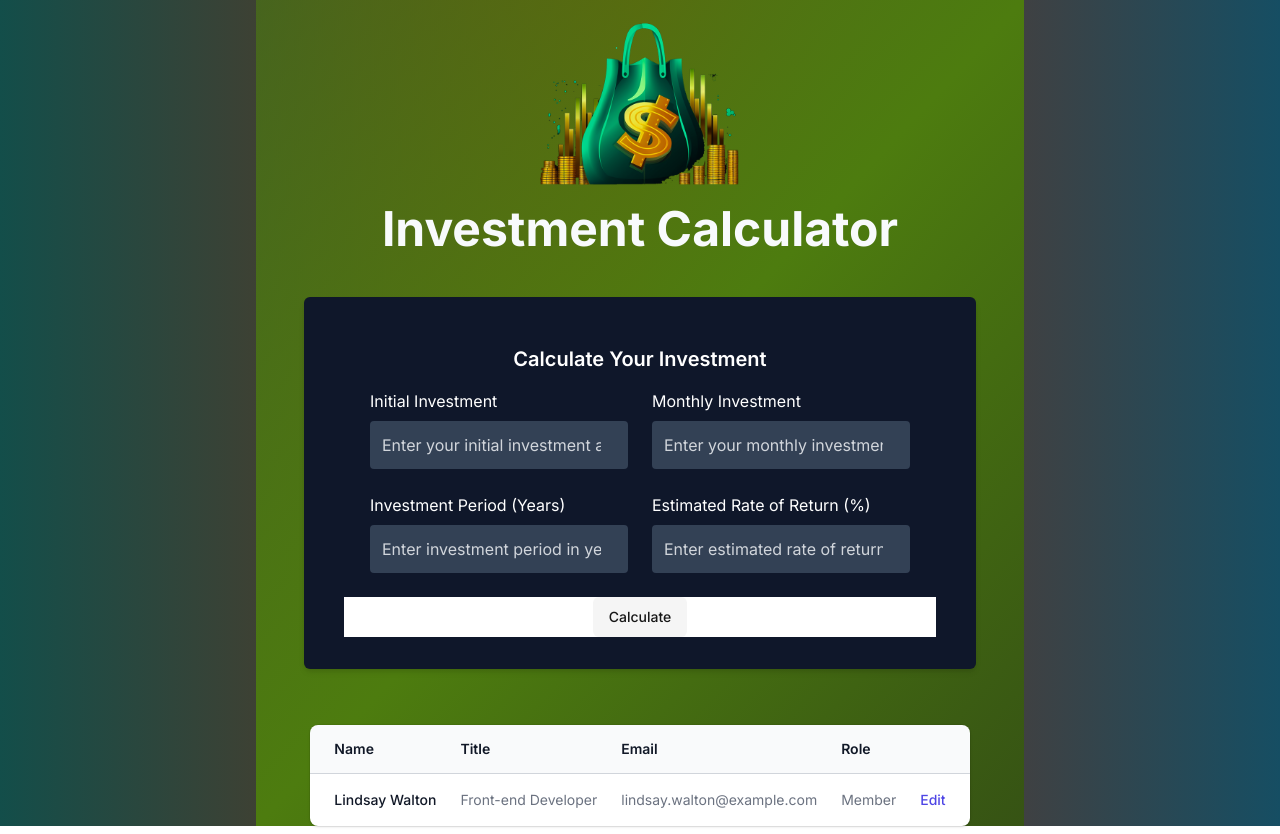
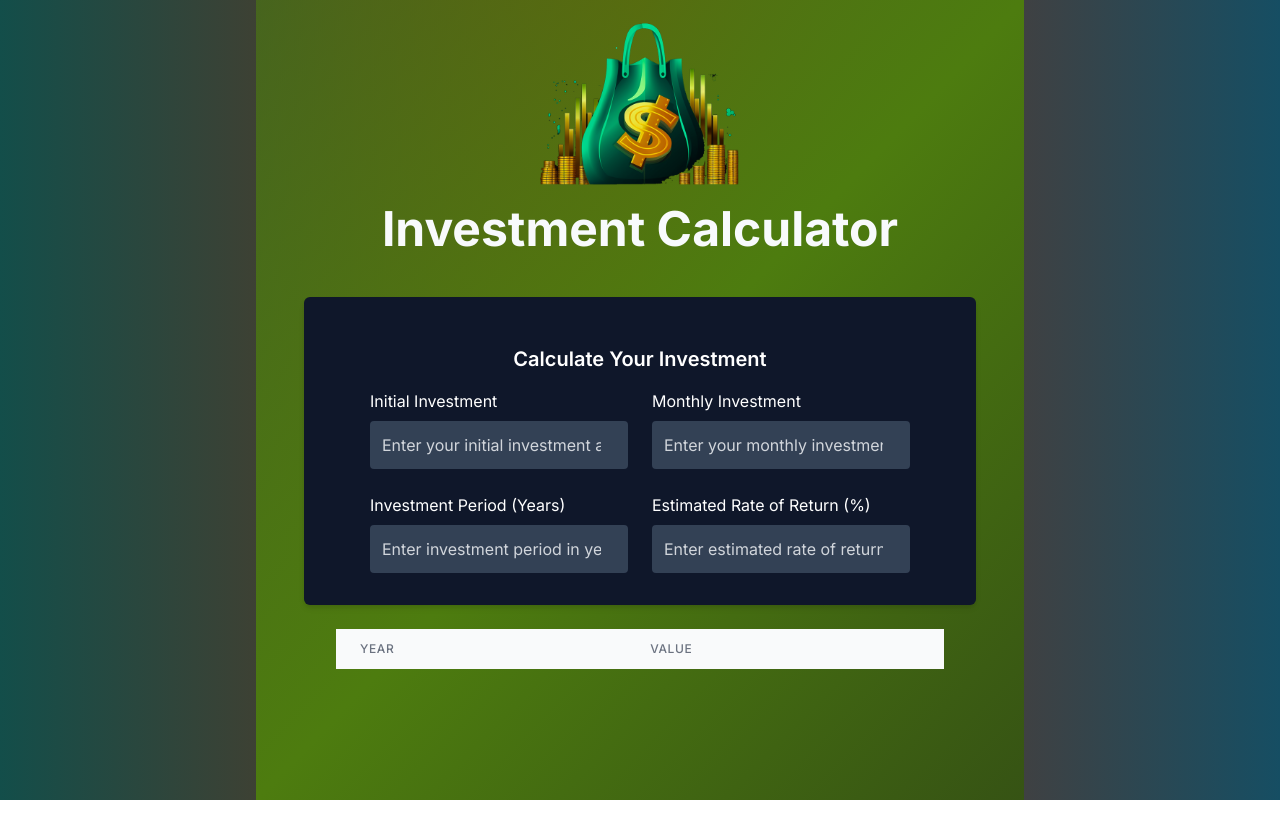
Before and after one commit to aaronaltman/portfolio_investment_calculator, a Next.js app: page / in a window 1280 px wide. After the commit the page ends 800 px from the top, so only its background shows below. Built offline with nearby package versions, Linux system fonts and the light colour scheme.

Commit message:
calculate investment

```diff
--- a/src/app/page.tsx
+++ b/src/app/page.tsx
@@ -1,13 +1,11 @@
 import Header from "@/components/not-layout/header";
-import InputBox from "@/components/not-layout/input-box";
-import OutputTable from "@/components/not-layout/output-table";
+import InputPlusBoxTable2 from "@/components/not-layout/input-box-table-2";
 
 export default function Home() {
   return (
     <main className="flex flex-col justify-center items-center">
       <Header />
-      <InputBox />
-      <OutputTable />
+      <InputPlusBoxTable2 />
     </main>
   );
 }
--- /dev/null
+++ b/src/components/not-layout/input-box-table-2.tsx
@@ -0,0 +1,77 @@
+"use client";
+
+import React from "react";
+import InputBox from "./input-box";
+import Table2 from "./table2";
+import { useState } from "react";
+
+type HandleInitialProps = React.ChangeEvent<HTMLInputElement>;
+
+export default function InputPlusBoxTable2() {
+  const [initialInvestment, setInitialInvestment] = useState("");
+  const [monthlyInvestment, setMonthlyInvestment] = useState("");
+  const [investmentPeriod, setInvestmentPeriod] = useState("");
+  const [estimatedRateOfReturn, setEstimatedRateOfReturn] = useState("");
+
+  const handleInitialInvestmentChange = (event: HandleInitialProps) => {
+    // Convert the input value to a number before setting the state
+    let value = Number(event.target.value);
+    if (value < 0) {
+      alert("Initial investment cannot be negative");
+      return;
+    }
+    setInitialInvestment(value.toString());
+    console.log(value);
+  };
+
+  const handleMonthlyInvestmentChange = (event: HandleInitialProps) => {
+    // Convert the input value to a number before setting the state
+    let value = Number(event.target.value);
+    if (value < 0) {
+      alert("Initial investment cannot be negative");
+      return;
+    }
+    setMonthlyInvestment(value.toString());
+    console.log(value);
+  };
+  const handleInvestmentPeriodChange = (event: HandleInitialProps) => {
+    // Convert the input value to a number before setting the state
+    let value = Number(event.target.value);
+    if (value < 0) {
+      alert("Initial investment cannot be negative");
+      return;
+    }
+    setInvestmentPeriod(value.toString());
+    console.log(value);
+  };
+  const handleEstimatedRateOfReturnChange = (event: HandleInitialProps) => {
+    // Convert the input value to a number before setting the state
+    let value = Number(event.target.value);
+    if (value < 0) {
+      alert("Initial investment cannot be negative");
+      return;
+    }
+    setEstimatedRateOfReturn(value.toString());
+    console.log(value);
+  };
+  return (
+    <main className="pb-20">
+      <InputBox
+        initialInvestment={initialInvestment}
+        onInitialInvestmentChange={handleInitialInvestmentChange}
+        monthlyInvestment={monthlyInvestment}
+        onMonthlyInvestmentChange={handleMonthlyInvestmentChange}
+        investmentPeriod={investmentPeriod}
+        onInvestmentPeriodChange={handleInvestmentPeriodChange}
+        estimatedRateOfReturn={estimatedRateOfReturn}
+        onEstimatedRateOfReturnChange={handleEstimatedRateOfReturnChange}
+      />
+      <Table2
+        initialInvestment={initialInvestment}
+        monthlyInvestment={monthlyInvestment}
+        investmentPeriod={investmentPeriod}
+        estimatedRateOfReturn={estimatedRateOfReturn}
+      />
+    </main>
+  );
+}
--- a/src/components/not-layout/input-box.tsx
+++ b/src/components/not-layout/input-box.tsx
@@ -2,57 +2,31 @@
 
 import React, { useState } from "react";
 import { Button } from "../ui/button";
+import { on } from "events";
 
 type HandleInitialProps = React.ChangeEvent<HTMLInputElement>;
 
-export default function InputBox() {
-  const [initialInvestment, setInitialInvestment] = useState("");
-  const [monthlyInvestment, setMonthlyInvestment] = useState("");
-  const [investmentPeriod, setInvestmentPeriod] = useState("");
-  const [estimatedRateOfReturn, setEstimatedRateOfReturn] = useState("");
+interface InputBoxProps {
+  initialInvestment: string;
+  onInitialInvestmentChange: (event: HandleInitialProps) => void;
+  monthlyInvestment: string;
+  onMonthlyInvestmentChange: (event: HandleInitialProps) => void;
+  investmentPeriod: string;
+  onInvestmentPeriodChange: (event: HandleInitialProps) => void;
+  estimatedRateOfReturn: string;
+  onEstimatedRateOfReturnChange: (event: HandleInitialProps) => void;
+}
 
-  const handleInitialInvestmentChange = (event: HandleInitialProps) => {
-    // Convert the input value to a number before setting the state
-    let value = Number(event.target.value);
-    if (value < 0) {
-      alert("Initial investment cannot be negative");
-      return;
-    }
-    setInitialInvestment(value.toString());
-    console.log(value);
-  };
-
-  const handleMonthlyInvestmentChange = (event: HandleInitialProps) => {
-    // Convert the input value to a number before setting the state
-    let value = Number(event.target.value);
-    if (value < 0) {
-      alert("Initial investment cannot be negative");
-      return;
-    }
-    setMonthlyInvestment(value.toString());
-    console.log(value);
-  };
-  const handleInvestmentPeriodChange = (event: HandleInitialProps) => {
-    // Convert the input value to a number before setting the state
-    let value = Number(event.target.value);
-    if (value < 0) {
-      alert("Initial investment cannot be negative");
-      return;
-    }
-    setInvestmentPeriod(value.toString());
-    console.log(value);
-  };
-  const handleEstimatedRateOfReturnChange = (event: HandleInitialProps) => {
-    // Convert the input value to a number before setting the state
-    let value = Number(event.target.value);
-    if (value < 0) {
-      alert("Initial investment cannot be negative");
-      return;
-    }
-    setEstimatedRateOfReturn(value.toString());
-    console.log(value);
-  };
-
+export default function InputBox({
+  initialInvestment,
+  onInitialInvestmentChange,
+  monthlyInvestment,
+  onMonthlyInvestmentChange,
+  investmentPeriod,
+  onInvestmentPeriodChange,
+  estimatedRateOfReturn,
+  onEstimatedRateOfReturnChange,
+}: InputBoxProps) {
   return (
     <section className="bg-slate-900 max-w-2xl mx-auto py-8 my-6 rounded-md shadow-md">
       <h1 className="text-center text-white text-xl font-semibold py-4">
@@ -65,7 +39,7 @@ export default function InputBox() {
             type="number"
             placeholder="Enter your initial investment amount"
             className="mt-2 p-3 rounded border-none bg-slate-700 text-white placeholder-gray-300"
-            onChange={handleInitialInvestmentChange}
+            onChange={onInitialInvestmentChange}
             value={initialInvestment}
           />
         </label>
@@ -75,7 +49,7 @@ export default function InputBox() {
             type="number"
             placeholder="Enter your monthly investment amount"
             className="mt-2 p-3 rounded border-none bg-slate-700 text-white placeholder-gray-300"
-            onChange={handleMonthlyInvestmentChange}
+            onChange={onMonthlyInvestmentChange}
             value={monthlyInvestment}
           />
         </label>
@@ -85,7 +59,7 @@ export default function InputBox() {
             type="number"
             placeholder="Enter investment period in years"
             className="mt-2 p-3 rounded border-none bg-slate-700 text-white placeholder-gray-300"
-            onChange={handleInvestmentPeriodChange}
+            onChange={onInvestmentPeriodChange}
             value={investmentPeriod}
           />
         </label>
@@ -95,13 +69,10 @@ export default function InputBox() {
             type="number"
             placeholder="Enter estimated rate of return"
             className="mt-2 p-3 rounded border-none bg-slate-700 text-white placeholder-gray-300"
-            onChange={handleEstimatedRateOfReturnChange}
+            onChange={onEstimatedRateOfReturnChange}
             value={estimatedRateOfReturn}
           />
         </label>
-        <div className="flex w-full bg-white justify-center">
-          <Button variant={"secondary"}>Calculate</Button>
-        </div>
       </form>
     </section>
   );
--- a/src/components/not-layout/table2.tsx
+++ b/src/components/not-layout/table2.tsx
@@ -1,81 +1,60 @@
-const people = [
-  {
-    name: "Lindsay Walton",
-    title: "Front-end Developer",
-    email: "lindsay.walton@example.com",
-    role: "Member",
-  },
-  // More people...
-];
+"use client";
 
-export default function Table2() {
+import React from "react";
+
+interface Table2Props {
+  initialInvestment: string;
+  monthlyInvestment: string;
+  investmentPeriod: string;
+  estimatedRateOfReturn: string;
+}
+
+const Table2: React.FC<Table2Props> = ({
+  initialInvestment,
+  monthlyInvestment,
+  investmentPeriod,
+  estimatedRateOfReturn,
+}) => {
+  // Convert strings to numbers for calculation
+  const P = Number(initialInvestment);
+  const monthlyInvest = Number(monthlyInvestment);
+  const years = Number(investmentPeriod);
+  const rateOfReturn = Number(estimatedRateOfReturn) / 100; // Convert percentage to decimal
+
+  // Calculate future value for each year
+  const calculateFutureValue = (year: number) => {
+    // Using compound interest annually for simplicity
+    return P * Math.pow(1 + rateOfReturn, year) + monthlyInvest * 12 * year;
+  };
+
+  // Generate rows for each year
+  const rows = Array.from({ length: years }, (_, index) => ({
+    year: index + 1,
+    value: calculateFutureValue(index + 1),
+  }));
+
   return (
-    <div className="px-4 sm:px-6 lg:px-8 max-w-6xl">
-      <div className="sm:flex sm:items-center">
-        <div className="sm:flex-auto"></div>
-        <div className="mt-4 sm:ml-16 sm:mt-0 sm:flex-none"></div>
-      </div>
-      <div className="mt-8 flow-root">
-        <div className="-mx-4 -my-2 overflow-x-auto sm:-mx-6 lg:-mx-8">
-          <div className="inline-block min-w-full py-2 align-middle sm:px-6 lg:px-8">
-            <div className="overflow-hidden shadow ring-1 ring-black ring-opacity-5 sm:rounded-lg">
+    <div className="max-w-6xl mx-auto px-4 sm:px-6 lg:px-8">
+      <div className="overflow-x-auto">
         <table className="min-w-full divide-y divide-gray-300">
           <thead className="bg-gray-50">
             <tr>
-                    <th
-                      scope="col"
-                      className="py-3.5 pl-4 pr-3 text-left text-sm font-semibold text-gray-900 sm:pl-6"
-                    >
-                      Name
+              <th className="px-6 py-3 text-left text-xs font-medium text-gray-500 uppercase tracking-wider">
+                Year
               </th>
-                    <th
-                      scope="col"
-                      className="px-3 py-3.5 text-left text-sm font-semibold text-gray-900"
-                    >
-                      Title
-                    </th>
-                    <th
-                      scope="col"
-                      className="px-3 py-3.5 text-left text-sm font-semibold text-gray-900"
-                    >
-                      Email
-                    </th>
-                    <th
-                      scope="col"
-                      className="px-3 py-3.5 text-left text-sm font-semibold text-gray-900"
-                    >
-                      Role
-                    </th>
-                    <th
-                      scope="col"
-                      className="relative py-3.5 pl-3 pr-4 sm:pr-6"
-                    >
-                      <span className="sr-only">Edit</span>
+              <th className="px-6 py-3 text-left text-xs font-medium text-gray-500 uppercase tracking-wider">
+                Value
               </th>
             </tr>
           </thead>
-                <tbody className="divide-y divide-gray-200 bg-white">
-                  {people.map((person) => (
-                    <tr key={person.email}>
-                      <td className="whitespace-nowrap py-4 pl-4 pr-3 text-sm font-medium text-gray-900 sm:pl-6">
-                        {person.name}
+          <tbody className="bg-white divide-y divide-gray-200">
+            {rows.map((row) => (
+              <tr key={row.year}>
+                <td className="px-6 py-4 whitespace-nowrap text-sm text-gray-500">
+                  {row.year}
                 </td>
-                      <td className="whitespace-nowrap px-3 py-4 text-sm text-gray-500">
-                        {person.title}
-                      </td>
-                      <td className="whitespace-nowrap px-3 py-4 text-sm text-gray-500">
-                        {person.email}
-                      </td>
-                      <td className="whitespace-nowrap px-3 py-4 text-sm text-gray-500">
-                        {person.role}
-                      </td>
-                      <td className="relative whitespace-nowrap py-4 pl-3 pr-4 text-right text-sm font-medium sm:pr-6">
-                        <a
-                          href="#"
-                          className="text-indigo-600 hover:text-indigo-900"
-                        >
-                          Edit<span className="sr-only">, {person.name}</span>
-                        </a>
+                <td className="px-6 py-4 whitespace-nowrap text-sm text-gray-500">
+                  ${row.value.toLocaleString()}
                 </td>
               </tr>
             ))}
@@ -83,8 +62,7 @@ export default function Table2() {
         </table>
       </div>
     </div>
-        </div>
-      </div>
-    </div>
   );
-}
+};
+
+export default Table2;
```
Lines whose indentation alone changed are shown as unchanged.
